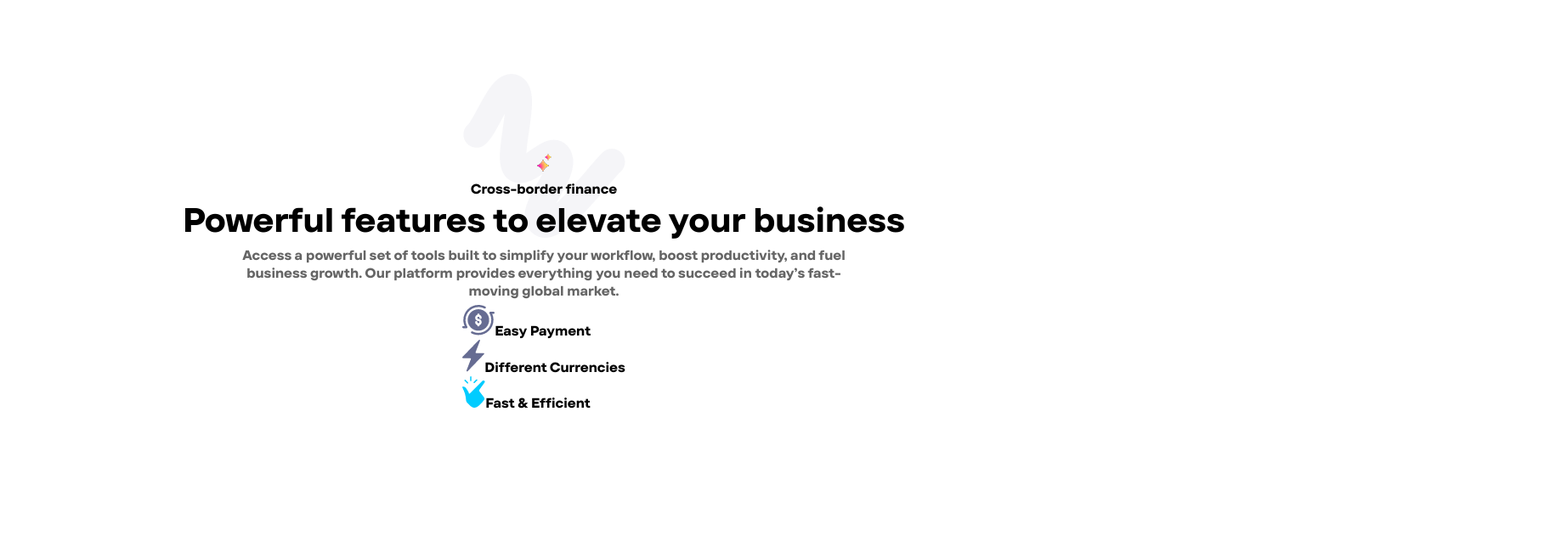
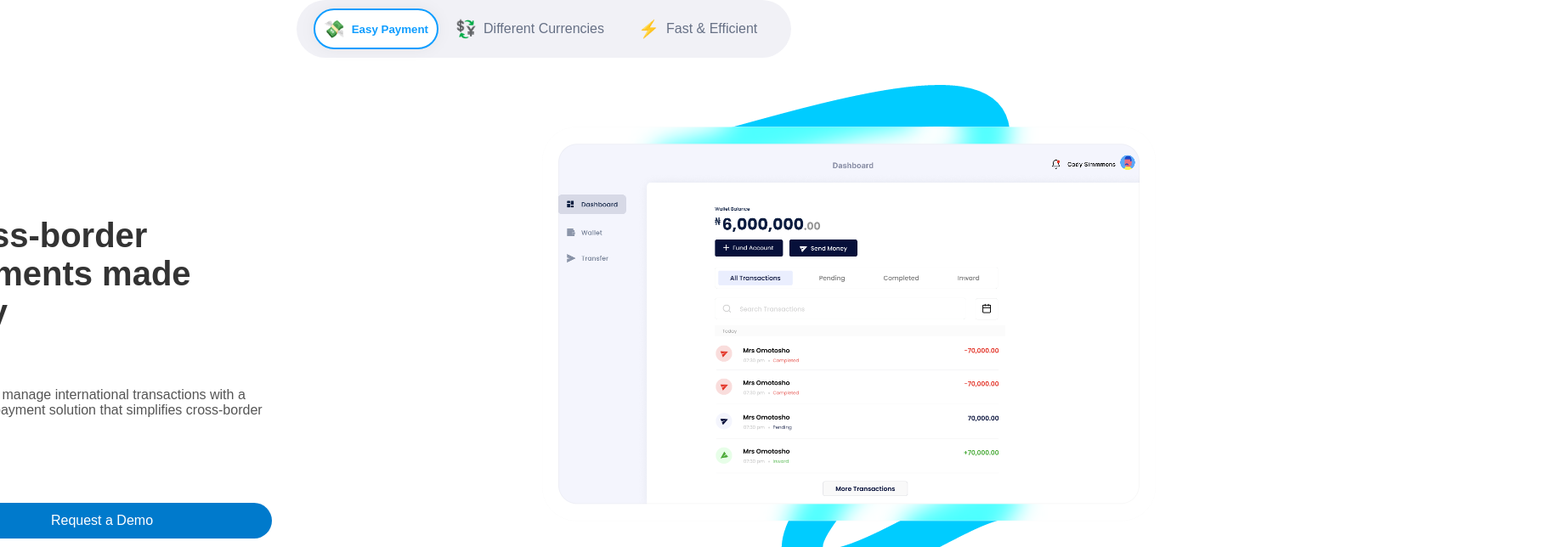
Before and after one commit to CenturionConfidence/Wyslac-dashboard, a Next.js app: page / in a window 1280 px wide. Shown: the part 2156-2800 px from the top of the page at 85% size, 1824 px wide, since content can reach past the window. Built offline with nearby package versions, Linux system fonts and the light colour scheme; a web font is replaced by a local one.

Commit message:
MAde changes

```diff
--- a/src/app/components/wyslacFeatures.jsx
+++ b/src/app/components/wyslacFeatures.jsx
@@ -5,70 +5,86 @@ import Image from 'next/image'
 import styles from '../page.module.css';
 import Fast from '../assets/fast.png'
 import Currency from '../assets/currrency.png'
-import Easy from '../assets/easy1.png'
+import Easy1 from '../assets/easy1.png'
+import Easy from '../assets/easy.png'
+import dashboard from '../assets/Group 52728.png'
 
 
 function WyslacFeatures() {
-    const [activeFeature, setActiveFeature] = useState("easy-payment");
+    const [toggleFeature, setToggleFeature] = useState(1);
 
-    const feature = [
+    const handleTabChange = (index) => {
+      setToggleFeature(index)
+    }
+
+
+
+    const featuresElememt = [
         {
-        id: "easy-payment",
-        label: "Easy Payment",
-        image: <Image src={Currency} alt="different-currency"/>, // Replace with actual path
+            imageHead: <Image src={Easy} alt="Easy-payment"/>,
+            title: 'EASY PAYMENT',
+            header: 'Cross-border Payments made easy',
+            paragraph: 'Effortlessly manage international transactions with a seamless payment solution that simplifies cross-border payments.',
+            imageSrc: <Image src={dashboard} alt="Easy-payment"/>
         },
         {
-        id: "different-currencies",
-        label: "Different Currencies",
-        image: <Image src={Fast} alt="fast-payment"/>, // Replace with actual path
+            imageHead: <Image src={Currency} alt="Easy-payment"/>,
+            title: 'DIFFERENT CURRENCY',
+            header: 'Cross-border Payments made easy',
+            paragraph: 'Effortlessly manage international transactions with a seamless payment solution that simplifies cross-border payments.',
+            imageSrc: <Image src={dashboard} alt="Different-currency"/>
         },
         {
-        id: "fast-efficient",
-        label: "Fast & Efficient",
-        image: <Image src={Easy} alt="Easy-payment"/>, // Replace with actual path
+            imageHead: <Image src={Fast} alt="Easy-payment"/>,
+            title: 'FAST AND EFFICIENT',
+            header: 'Cross-border Payments made easy',
+            paragraph: 'Effortlessly manage international transactions with a seamless payment solution that simplifies cross-border payments.',
+            imageSrc: <Image src={dashboard} alt="fast-payment"/>
         }
-    ];
-
-    // const features = [
-    //     {
-    //         imageHead: <Image src={} alt="Easy-payment"/>,
-    //         title: 'EASY PAYMENT',
-    //         header: 'Cross-border Payments made easy',
-    //         paragraph: 'Effortlessly manage international transactions with a seamless payment solution that simplifies cross-border payments.',
-    //         imageSrc: <Image src={} alt="Easy-payment"/>
-    //     },
-    //     {
-    //         imageHead: <Image src={} alt="Easy-payment"/>,
-    //         title: 'DIFFERENT CURRENCY',
-    //         header: 'Cross-border Payments made easy',
-    //         paragraph: 'Effortlessly manage international transactions with a seamless payment solution that simplifies cross-border payments.',
-    //         imageSrc: <Image src={} alt="Different-currency"/>
-    //     },
-    //     {
-    //         imageHead: <Image src={} alt="Easy-payment"/>,
-    //         title: 'FAST AND EFFICIENT',
-    //         header: 'Cross-border Payments made easy',
-    //         paragraph: 'Effortlessly manage international transactions with a seamless payment solution that simplifies cross-border payments.',
-    //         imageSrc: <Image src={} alt="fast-payment"/>
-    //     }
-    // ]
+    ]
 
     return(
         <>
-            <div className={styles.WyslacFeaturesContainer}>
-                {feature.map((feature) => (
-                    <div
-                        key={feature.id}
-                        className={`feature-item ${activeFeature === feature.id ? 'active' : ''}`}
-                        onClick={() => setActiveFeature(feature.id)}>
-                    {feature.image}
-                    <span className="feature-label">{feature.label}</span>
+          <div className={styles.tabContainer}>
+            <button
+              onClick={() => handleTabChange(1)}
+              className={toggleFeature === 1 ? `${styles.activeTab}` : `${styles.tab}`}>
+              <span className={styles.icon}>💸</span> Easy Payment
+            </button>
+            <button
+              onClick={() => handleTabChange(2)}
+              className={toggleFeature === 2 ? `${styles.activeTab}` : `${styles.tab}`}>
+              <span className={styles.icon}>💱</span> Different Currencies
+            </button>
+            <button
+              onClick={() => handleTabChange(3)}
+              className={toggleFeature === 3 ? `${styles.activeTab}` : `${styles.tab}`}>
+              <span className={styles.icon}>⚡</span> Fast & Efficient
+            </button>
           </div>
+
+          {/* Main Content Section */}
+
+          {featuresElememt.map((feature) => (
+
+            <main
+            key={feature}
+              className={toggleFeature === 2 ? `${styles.activeContent}` : `${styles.content}`}>
+            <div className={styles.mainSectionleft}>
+              {feature.imageHead}
+              <h1 className={styles.title}>{feature.header}</h1>
+              <p className={styles.description}>
+                {feature.paragraph}
+              </p>
+              <button className={styles.ctaButton}>Request a Demo</button>
+            </div>
+            <div className={styles.dashboard}>
+              <Image src={dashboard} alt="Dashboard"/>
+            </div>
+          </main>
           ))}
-            </div>
-            <div>
 
-            </div>
+
        </>
     )
 }
--- a/src/app/globals.css
+++ b/src/app/globals.css
@@ -0,0 +1,22 @@
+@font-face {
+    font-family: 'MyCustomFont';
+    src: url('/fonts/LTSuperior-Bold.otf') format('otf'),
+         url('/fonts/TT-firs-Text-Trial-Bold.ttf') format('ttf');
+    font-weight: normal;
+    font-style: normal;
+  }
+
+
+* {
+    margin: 0;
+    padding: 0;
+    box-sizing: border-box;
+
+  }
+  body {
+   font-family: 'MyCustomFont';
+   display: flex;
+  flex-direction: column;
+  align-items: center;
+
+  }
--- a/src/app/layout.tsx
+++ b/src/app/layout.tsx
@@ -3,13 +3,20 @@ import localFont from "next/font/local";
 import "./globals.css";
 
 const bodyFont = localFont({
-  src: "./fonts/TT-firs-Text-Trial-Bold.ttf",
-  variable: "--body-font",
-  weight: "100 500"
+  src: [
+    {
+      path: "./fonts/TT-firs-Text-Trial-Bold.ttf",
+      weight: "500"
+    }
+  ]
 });
 const headerFont = localFont({
-  src: "./fonts/LTSuperior-Bold.otf",
-  weight: "900"
+  src: [
+    {
+      path: "./fonts/LTSuperior-Bold.otf",
+      weight: "900"
+    }
+  ]
 });
 
 export const metadata: Metadata = {
@@ -24,7 +31,7 @@ export default function RootLayout({
 }>) {
   return (
     <html lang="en">
-      <body className={`${bodyFont.className}`} >
+      <body className={`${headerFont.className}`} >
         {children}
       </body>
     </html>
--- a/src/app/page.module.css
+++ b/src/app/page.module.css
@@ -1,22 +1,16 @@
 
  .main {
-  background-color: #f9f9f9;
-  padding-left: 100px;
-  padding-right: 100px;
+
+
   background: url('./assets/background-color.png')
-    -0% -1%
     no-repeat;
-
-  background-size: contain;
 
  }
 .page {
-  margin-left: auto;
-  margin-right: auto;
-  width: 100%;
+  width: 1440px;
   opacity: 1;
-  display: flex;
-  flex-direction: column;
+  text-align: left;
+
 }
 
 /* Navigation for website bigger screen */
@@ -148,6 +142,11 @@
 
 /* Wyslac Features */
 
+.featuresHead {
+  display: flex;
+  flex-direction: column;
+}
+
 .featuresGraffiti {
   margin-left: auto;
   margin-right: auto;
@@ -183,29 +182,102 @@
   text-align: center;
   opacity: 0.6;
 }
-.wyslacFeaturesContainer {
+/* components/Tabs.module.css */
+.tabContainer {
+  margin-right: auto;
+  margin-left: auto;
+  display: flex;
+  justify-content: center;
+  width: fit-content;
+  align-items: center;
+  background-color: #F1F1F6;
+  padding: 10px 20px;
+  border-radius: 100px;
+
+}
+
+.tab {
+  background-color: transparent;
+  border: none;
+  padding: 10px 20px;
+  font-size: 16px;
+  color: #667085;
   display: flex;
   align-items: center;
-  gap: 20px;
-  justify-content: center;
-  background: #F1F1F6 0% 0% no-repeat padding-box;
-  border-radius: 39px;
-  opacity: 1;
+  cursor: pointer;
+  transition: all 0.3s ease;
 }
-.easy {
+
+.tab:hover {
+  color: #000;
+}
+
+.activeTab {
   display: flex;
   align-items: center;
-  gap: 10px;
+  padding: 10px;
+  background-color: #fff;
+  border: 2px solid #0f9dff;
+  color: #0f9dff;
+  border-radius: 100px;
+  font-weight: bold;
+  box-shadow: 0 0 20px rgba(0, 0, 0, 0.05);
 }
-.fast {
+
+.content {
+  display: none;
+  position: relative;
+}
+.activeContent {
   display: flex;
+  flex-direction: row;
   align-items: center;
-  gap: 10px;
+  justify-content: space-between;
+  margin-top: 100px;
 }
-.currency {
+
+.icon {
+  margin-right: 8px;
+  font-size: 20px; /* Adjust size for icon */
+}
+
+
+.mainSectionleft {
   display: flex;
-  align-items: center;
-  gap: 10px;
+  flex-direction: column;
+  justify-items: left;
+  gap: 50px;
+  width: 400px;
+  text-align: left;
+}
+
+.title {
+  font-size: 2.5rem;
+  color: #333;
+  margin-bottom: 1rem;
+}
+
+.description {
+  color: #555;
+  margin-bottom: 2rem;
+}
+
+.ctaButton {
+  padding: 0.75rem 1.5rem;
+  background-color: #007acc;
+  color: #fff;
+  border: none;
+  border-radius: 30px;
+  cursor: pointer;
+  font-size: 16px;
+}
+
+.ctaButton:hover {
+  background-color: #005ea6;
+}
+
+.dashboard {
+  margin-top: 2rem;
 }
 
 /* Wyslac Scroll */
--- a/src/app/page.tsx
+++ b/src/app/page.tsx
@@ -96,6 +96,7 @@ export default function Home() {
 
                 {/* Wyslac Features */}
 
+                <div className={styles.featuresHead}>
                     <Image
                         className={styles.featuresGraffiti}
                         src={graffitiImage1}
@@ -108,6 +109,7 @@ export default function Home() {
                     <div className={styles.wyslacFeaturesHeader}>Powerful features to elevate your business</div>
                     <div className={styles.wyslacFeaturesp}>Access a powerful set of tools built to simplify your workflow, boost productivity, and fuel business growth.
                         Our platform provides everything you need to succeed in today’s fast-moving global market.</div>
+                </div>
                 <WyslacFeatures />
             </div>
             <div className={styles.wyslacScroll}>
```
Lines whose indentation alone changed are shown as unchanged.
